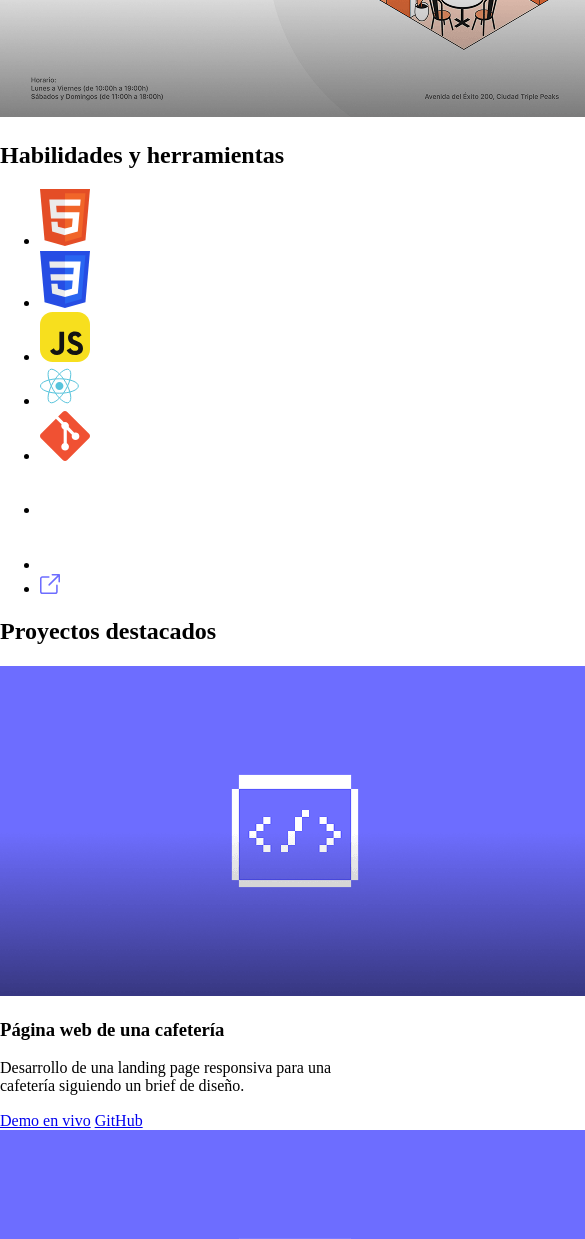
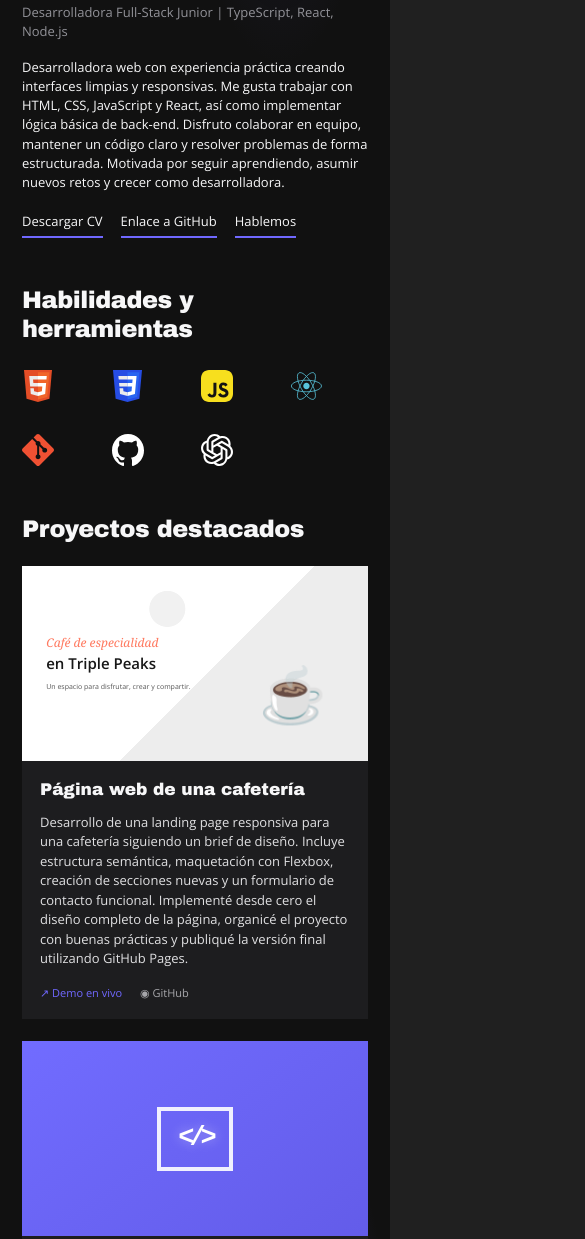
Before and after one commit to yulsdit/web_project_portfolio_es, a plain HTML site: page index.html in a window 390 px wide. Shown: the part 453-1692 px from the top of the page, 585 px wide, since content can reach past the window. Drawn offline with Linux system fonts and the light colour scheme.

Commit message:
Actualiza layout responsivo con grid y estilos del portafolio

```diff
--- a/index.html
+++ b/index.html
@@ -1,29 +1,39 @@
 <!DOCTYPE html>
 <html lang="es">
 <head>
-  <meta charset="UTF-8" />
-  <meta name="viewport" content="width=device-width, initial-scale=1.0" />
-  <title>Julieta Rodriguez — Portafolio</title>
-  <link rel="stylesheet" href="./styles/normalize.css" />
-  <link rel="stylesheet" href="./styles/style.css" />
+  <meta charset="UTF-8">
+  <meta name="viewport" content="width=device-width, initial-scale=1.0">
+  <meta name="theme-color" content="#111111">
+  <title>Julieta Rodríguez — Portafolio 2026</title>
+  <link rel="stylesheet" href="./styles/normalize.css">
+  <link rel="stylesheet" href="./styles/style.css">
 </head>
 <body>
-  <div class="page">
+  <div class="page" id="inicio">
     <header class="hero">
       <div class="hero__content">
-        <h1 class="hero__title">Julieta Rodriguez</h1>
-        <p class="hero__subtitle">Desarrolladora Full-Stack Junior | TypeScript, React, Node.js</p>
+        <p class="eyebrow">PORTAFOLIO · 2026</p>
+        <h1 class="hero__title">
+          <span>Julieta</span>
+          <span>Rodríguez<span class="hero__period">.</span></span>
+        </h1>
+        <p class="hero__subtitle">Desarrolladora Full-Stack Junior <span>|</span> TypeScript, React, Node.js</p>
         <p class="hero__bio">
-          Desarrolladora web junior con experiencia práctica creando interfaces limpias y responsivas con HTML, CSS, JavaScript y React, así como implementando lógica básica de back-end.
+          Desarrolladora web con experiencia práctica creando interfaces limpias y responsivas.
+          Me gusta trabajar con HTML, CSS, JavaScript y React, así como implementar lógica básica
+          de back-end. Disfruto colaborar en equipo, mantener un código claro y resolver problemas
+          de forma estructurada. Motivada por seguir aprendiendo, asumir nuevos retos y crecer como desarrolladora.
         </p>
         <nav class="hero__actions" aria-label="Enlaces principales">
-          <a class="hero__link" href="#cv">Descargar CV</a>
-          <a class="hero__link" href="#github">Enlace a GitHub</a>
-          <a class="hero__link" href="#contacto">Hablemos</a>
+          <!-- Cambia la ruta del PDF por el nombre real de tu CV. -->
+          <a class="text-link" href="./documents/CV-Julieta-Rodriguez.pdf" target="_blank" rel="noopener">Descargar CV</a>
+          <a class="text-link" href="https://github.com/" target="_blank" rel="noopener noreferrer">Enlace a GitHub</a>
+          <a class="text-link" href="#contacto">Hablemos</a>
         </nav>
       </div>
+
       <div class="hero__media">
-        <img class="hero__avatar" src="./images/Rectangle 3.png" alt="Retrato de Julieta Rodriguez" />
+        <img class="hero__avatar" src="./images/julietarodriguez1.png" alt="Retrato de Julieta Rodríguez">
       </div>
     </header>
 
@@ -31,42 +41,52 @@
       <section class="skills" aria-labelledby="skills-title">
         <h2 class="section-title" id="skills-title">Habilidades y herramientas</h2>
         <ul class="skills__list">
-          <li class="skills__item"><img src="./images/html5.svg" alt="HTML5" /></li>
-          <li class="skills__item"><img src="./images/css3.svg" alt="CSS3" /></li>
-          <li class="skills__item"><img src="./images/js.svg" alt="JavaScript" /></li>
-          <li class="skills__item"><img src="./images/React.svg" alt="React" /></li>
-          <li class="skills__item"><img src="./images/git.svg" alt="Git" /></li>
-          <li class="skills__item"><img src="./images/Github.svg" alt="GitHub" /></li>
-          <li class="skills__item"><img src="./images/chatgpt.svg" alt="ChatGPT" /></li>
-          <li class="skills__item"><img src="./images/Union.svg" alt="Herramienta" /></li>
-        </ul>
+          <li class="skills__item"><img src="./images/html5.svg" alt="HTML5" loading="lazy"></li>
+          <li class="skills__item"><img src="./images/css3.svg" alt="CSS3" loading="lazy"></li>
+          <li class="skills__item"><img src="./images/js.svg" alt="JavaScript" loading="lazy"></li>
+          <li class="skills__item"><img src="./images/React.svg" alt="React" loading="lazy"></li>
+          <li class="skills__item"><img src="./images/git.svg" alt="Git" loading="lazy"></li>
+          <li class="skills__item"><img src="./images/Github.svg" alt="GitHub" loading="lazy"></li>
+          <li class="skills__item"><img src="./images/chatgpt.svg" alt="ChatGPT" loading="lazy"></li>
       </section>
 
       <section class="projects" aria-labelledby="projects-title">
         <h2 class="section-title" id="projects-title">Proyectos destacados</h2>
         <div class="projects__grid">
           <article class="card">
-            <img class="card__image" src="./images/Rectangle 5.png" alt="Página web de una cafetería" />
+            <div class="card__visual card__visual--cafe" role="img" aria-label="Vista previa del proyecto de cafetería">
+              <div class="cafe-preview">
+                <span class="preview-kicker">Café de especialidad</span>
+                <strong>en Triple Peaks</strong>
+                <span class="preview-copy">Un espacio para disfrutar, crear y compartir.</span>
+                <span class="preview-cup" aria-hidden="true">☕</span>
+              </div>
+            </div>
             <div class="card__body">
               <h3 class="card__title">Página web de una cafetería</h3>
               <p class="card__text">
                 Desarrollo de una landing page responsiva para una cafetería siguiendo un brief de diseño.
+                Incluye estructura semántica, maquetación con Flexbox, creación de secciones nuevas y un
+                formulario de contacto funcional. Implementé desde cero el diseño completo de la página,
+                organicé el proyecto con buenas prácticas y publiqué la versión final utilizando GitHub Pages.
               </p>
               <div class="card__links">
-                <a class="card__link" href="#demo-1">Demo en vivo</a>
-                <a class="card__link" href="#repo-1">GitHub</a>
+                <a class="card__link card__link--accent" href="#" target="_blank" rel="noopener noreferrer">↗ Demo en vivo</a>
+                <a class="card__link" href="https://github.com/" target="_blank" rel="noopener noreferrer">◉ GitHub</a>
               </div>
             </div>
           </article>
 
           <article class="card">
-            <img class="card__image" src="./images/Rectangle 5.png" alt="Mi proyecto" />
+            <div class="card__visual card__visual--code" role="img" aria-label="Ilustración de código para el segundo proyecto">
+              <div class="code-symbol" aria-hidden="true">&lt;/&gt;</div>
+            </div>
             <div class="card__body">
               <h3 class="card__title">Mi proyecto</h3>
-              <p class="card__text">Descripción del proyecto</p>
+              <p class="card__text">Descripción del proyecto. Explica brevemente qué problema resuelve, qué tecnologías utilizaste y qué aprendiste al desarrollarlo.</p>
               <div class="card__links">
-                <a class="card__link" href="#demo-2">Demo en vivo</a>
-                <a class="card__link" href="#repo-2">GitHub</a>
+                <a class="card__link card__link--accent" href="#" target="_blank" rel="noopener noreferrer">↗ Demo en vivo</a>
+                <a class="card__link" href="https://github.com/" target="_blank" rel="noopener noreferrer">◉ GitHub</a>
               </div>
             </div>
           </article>
@@ -77,9 +97,11 @@
     <footer class="footer" id="contacto">
       <h2 class="footer__title">Contacto</h2>
       <a class="footer__email" href="mailto:student@tripleten.com">student@tripleten.com</a>
-      <ul class="footer__socials">
-        <li><a href="#linkedin"><img src="./images/Social Icons/Linkedin/Negative.svg" alt="LinkedIn" /></a></li>
-        <li><a href="#facebook"><img src="./images/Social Icons/Facebook/Negative.svg" alt="Facebook" /></a></li>
+      <ul class="footer__socials" aria-label="Redes sociales">
+        <li><a href="https://linkedin.com/" target="_blank" rel="noopener noreferrer" aria-label="LinkedIn"><img src="./images/Social Icons/Linkedin/Negative.svg" alt=""></a></li>
+        <li><a href="https://facebook.com/" target="_blank" rel="noopener noreferrer" aria-label="Facebook">f</a></li>
+        <li><a href="https://instagram.com/" target="_blank" rel="noopener noreferrer" aria-label="Instagram">◎</a></li>
+        <li><a href="https://x.com/" target="_blank" rel="noopener noreferrer" aria-label="X">𝕏</a></li>
       </ul>
     </footer>
   </div>
--- a/styles/style.css
+++ b/styles/style.css
@@ -0,0 +1,494 @@
+  @font-face {
+  font-family: "Archivo Black";
+  src: url("../fonts/ArchivoBlack-Regular.woff2") format("woff2"),
+       url("../fonts/ArchivoBlack-Regular.woff") format("woff");
+  font-weight: 400;
+  font-style: normal;
+  font-display: swap;
+}
+
+@font-face {
+  font-family: "Open Sans";
+  src: url("../fonts/OpenSans-Regular.woff2") format("woff2"),
+       url("../fonts/OpenSans-Regular.woff") format("woff");
+  font-weight: 400;
+  font-style: normal;
+  font-display: swap;
+}
+
+@font-face {
+  font-family: "Open Sans";
+  src: url("../fonts/OpenSans-SemiBold.woff2") format("woff2"),
+       url("../fonts/OpenSans-SemiBold.woff") format("woff");
+  font-weight: 600;
+  font-style: normal;
+  font-display: swap;
+}
+
+@font-face {
+  font-family: "Open Sans";
+  src: url("../fonts/OpenSans-Bold.woff2") format("woff2"),
+       url("../fonts/OpenSans-Bold.woff") format("woff");
+  font-weight: 700;
+  font-style: normal;
+  font-display: swap;
+}
+
+:root {
+  color-scheme: dark;
+  --page-bg: #111111;
+  --panel: #1d1d1f;
+  --text: #f7f7f8;
+  --muted: #a0a0a5;
+  --accent: #7068ff;
+  --purple-glow: rgba(91, 79, 220, .30);
+}
+
+*,
+*::before,
+*::after {
+  box-sizing: border-box;
+}
+
+html {
+  scroll-behavior: smooth;
+}
+
+body {
+  margin: 0;
+  padding: 18px;
+  background: #202020;
+  color: var(--text);
+  font-family: "Open Sans", Arial, sans-serif;
+  font-size: 15px;
+  line-height: 1.5;
+}
+
+.page {
+  position: relative;
+  isolation: isolate;
+  width: min(100%, 1440px);
+  min-height: calc(100vh - 36px);
+  margin: 0 auto;
+  padding: clamp(38px, 6.8vw, 96px) clamp(28px, 8.2vw, 118px) 56px;
+  overflow: hidden;
+  background:
+    radial-gradient(ellipse 38% 24% at 72% 8%, rgba(81, 72, 173, .19), transparent 72%),
+    radial-gradient(ellipse 43% 30% at 72% 96%, var(--purple-glow), transparent 74%),
+    var(--page-bg);
+}
+
+.hero {
+  display: grid;
+  grid-template-columns: minmax(0, 1.7fr) minmax(190px, .9fr);
+  gap: clamp(28px, 5vw, 72px);
+  align-items: start;
+}
+
+.hero__content {
+  min-width: 0;
+}
+
+.eyebrow {
+  margin: 0 0 12px;
+  color: var(--muted);
+  font-size: 11px;
+  letter-spacing: .13em;
+}
+
+.hero__title,
+.section-title,
+.card__title,
+.footer__title {
+  font-family: "Archivo Black", "Open Sans", Arial, sans-serif;
+  font-weight: 400;
+}
+
+.hero__title {
+  display: flex;
+  flex-direction: column;
+  margin: 0 0 12px;
+  font-size: clamp(38px, 4.6vw, 58px);
+  line-height: .99;
+  letter-spacing: -.035em;
+}
+
+.hero__period {
+  color: var(--accent);
+}
+
+.hero__subtitle {
+  margin: 0 0 16px;
+  color: #929298;
+  font-size: 13px;
+}
+
+.hero__bio {
+  max-width: 680px;
+  margin: 0;
+  font-size: 13px;
+  line-height: 1.48;
+}
+
+.hero__actions {
+  display: flex;
+  flex-wrap: wrap;
+  gap: 20px;
+  margin-top: 20px;
+}
+
+.text-link {
+  display: inline-block;
+  padding-bottom: 4px;
+  border-bottom: 2px solid var(--accent);
+  color: var(--text);
+  font-size: 13px;
+  text-decoration: none;
+  transition: color .2s ease, border-color .2s ease;
+}
+
+.text-link:hover,
+.card__link:hover,
+.footer__email:hover {
+  color: #aaa5ff;
+}
+
+.hero__media {
+  width: 100%;
+  max-width: 310px;
+  justify-self: end;
+}
+
+.hero__avatar {
+  display: block;
+  width: 100%;
+  aspect-ratio: 4 / 5.15;
+  object-fit: cover;
+  object-position: center;
+}
+
+.main {
+  display: grid;
+  gap: clamp(48px, 6vw, 76px);
+  margin-top: clamp(52px, 6vw, 76px);
+}
+
+.section-title {
+  margin: 0 0 28px;
+  font-size: clamp(23px, 2.7vw, 32px);
+  line-height: 1.2;
+  letter-spacing: -.02em;
+}
+
+.skills__list {
+  display: grid;
+  grid-template-columns: repeat(6, minmax(0, 1fr));
+  align-items: center;
+  gap: 22px 28px;
+  margin: 0;
+  padding: 0;
+  list-style: none;
+}
+
+.skills__item {
+  display: flex;
+  justify-content: flex-start;
+  align-items: center;
+  min-height: 42px;
+}
+
+.skills__item img {
+  display: block;
+  width: 34px;
+  height: 34px;
+  object-fit: contain;
+}
+
+.projects__grid {
+  display: grid;
+  grid-template-columns: repeat(2, minmax(0, 1fr));
+  gap: 18px;
+}
+
+.card {
+  display: grid;
+  grid-template-rows: auto 1fr;
+  min-width: 0;
+  overflow: hidden;
+  background: var(--panel);
+}
+
+.card__visual {
+  position: relative;
+  display: grid;
+  place-items: center;
+  aspect-ratio: 16 / 9;
+  overflow: hidden;
+}
+
+.card__visual--cafe {
+  color: #171717;
+  background:
+    radial-gradient(circle at 42% 22%, #f1f1f1 0 7%, transparent 7.3%),
+    linear-gradient(135deg, #fff 0 54%, #ededed 54% 100%);
+}
+
+.cafe-preview {
+  position: relative;
+  display: flex;
+  flex-direction: column;
+  width: 100%;
+  height: 100%;
+  justify-content: center;
+  padding: 8% 7%;
+}
+
+.preview-kicker {
+  color: #ff795f;
+  font-family: Georgia, serif;
+  font-style: italic;
+  font-size: clamp(12px, 1.4vw, 18px);
+}
+
+.cafe-preview strong {
+  font-size: clamp(15px, 1.8vw, 22px);
+  font-weight: 600;
+}
+
+.preview-copy {
+  max-width: 58%;
+  margin-top: 8px;
+  color: #555;
+  font-size: clamp(7px, .8vw, 10px);
+}
+
+.preview-cup {
+  position: absolute;
+  right: 12%;
+  bottom: 14%;
+  font-size: clamp(54px, 8vw, 100px);
+  filter: grayscale(.2);
+}
+
+.card__visual--code {
+  color: #fff;
+  background: linear-gradient(145deg, #716cff, #635ce9);
+}
+
+.code-symbol {
+  display: grid;
+  place-items: center;
+  width: 76px;
+  height: 64px;
+  border: 4px solid rgba(255,255,255,.9);
+  font-family: monospace;
+  font-size: 27px;
+  font-weight: 700;
+  letter-spacing: -5px;
+  text-shadow: 0 0 12px rgba(255,255,255,.4);
+}
+
+.card__body {
+  display: grid;
+  align-content: start;
+  gap: 12px;
+  padding: 20px;
+}
+
+.card__title {
+  margin: 0;
+  font-size: 17px;
+  line-height: 1.3;
+}
+
+.card__text {
+  margin: 0;
+  color: #e0e0e2;
+  font-size: 12px;
+  line-height: 1.5;
+}
+
+.card__links {
+  display: flex;
+  flex-wrap: wrap;
+  gap: 18px;
+  margin-top: 4px;
+}
+
+.card__link {
+  color: #a6a6aa;
+  font-size: 11px;
+  text-decoration: none;
+}
+
+.card__link--accent {
+  color: var(--accent);
+}
+
+.footer {
+  display: grid;
+  justify-items: center;
+  gap: 12px;
+  margin-top: clamp(48px, 6vw, 76px);
+  padding: 0 0 6px;
+  text-align: center;
+}
+
+.footer__title {
+  margin: 0;
+  font-size: clamp(24px, 3vw, 32px);
+}
+
+.footer__email {
+  color: var(--accent);
+  font-size: 12px;
+  text-decoration: none;
+}
+
+.footer__socials {
+  display: flex;
+  align-items: center;
+  justify-content: center;
+  gap: 34px;
+  margin: 6px 0 0;
+  padding: 0;
+  list-style: none;
+}
+
+.footer__socials a {
+  display: grid;
+  place-items: center;
+  width: 22px;
+  height: 22px;
+  color: var(--text);
+  font-size: 17px;
+  font-weight: 700;
+  text-decoration: none;
+}
+
+.footer__socials img {
+  display: block;
+  width: 17px;
+  height: 17px;
+  object-fit: contain;
+}
+
+/* Tablet */
+@media (max-width: 900px) {
+  body {
+    padding: 12px;
+  }
+
+  .page {
+    padding: 48px 7%;
+  }
+
+  .hero {
+    grid-template-columns: minmax(0, 1.5fr) minmax(165px, .8fr);
+    gap: 28px;
+  }
+
+  .hero__title {
+    font-size: clamp(36px, 5.4vw, 48px);
+  }
+
+  .skills__list {
+    grid-template-columns: repeat(6, minmax(0, 1fr));
+  }
+
+  .card__body {
+    padding: 16px;
+  }
+}
+
+/* Mobile */
+@media (max-width: 620px) {
+  body {
+    padding: 0;
+  }
+
+  .page {
+    min-height: 100vh;
+    padding: 30px 22px 40px;
+  }
+
+  .hero {
+    grid-template-columns: 1fr;
+    gap: 24px;
+  }
+
+  .hero__media {
+    grid-row: 1;
+    justify-self: start;
+    width: min(62%, 230px);
+  }
+
+  .hero__title {
+    font-size: clamp(36px, 11vw, 48px);
+  }
+
+  .hero__bio {
+    font-size: 13px;
+  }
+
+  .hero__actions {
+    gap: 14px 18px;
+  }
+
+  .main {
+    gap: 44px;
+    margin-top: 48px;
+  }
+
+  .section-title {
+    margin-bottom: 22px;
+    font-size: 24px;
+  }
+
+  .skills__list {
+    grid-template-columns: repeat(4, minmax(0, 1fr));
+    gap: 22px 12px;
+  }
+
+  .skills__item img {
+    width: 32px;
+    height: 32px;
+  }
+
+  .projects__grid {
+    grid-template-columns: 1fr;
+    gap: 22px;
+  }
+
+  .card__visual {
+    aspect-ratio: 16 / 9;
+  }
+
+  .card__body {
+    padding: 18px;
+  }
+
+  .card__title {
+    font-size: 17px;
+  }
+
+  .card__text {
+    font-size: 13px;
+  }
+
+  .footer {
+    margin-top: 48px;
+  }
+}
+
+@media (prefers-reduced-motion: reduce) {
+  html {
+    scroll-behavior: auto;
+  }
+
+  *,
+  *::before,
+  *::after {
+    transition-duration: .01ms !important;
+  }
+}
```
Also changed, not shown: images/julietarodriguez1.png (added).
